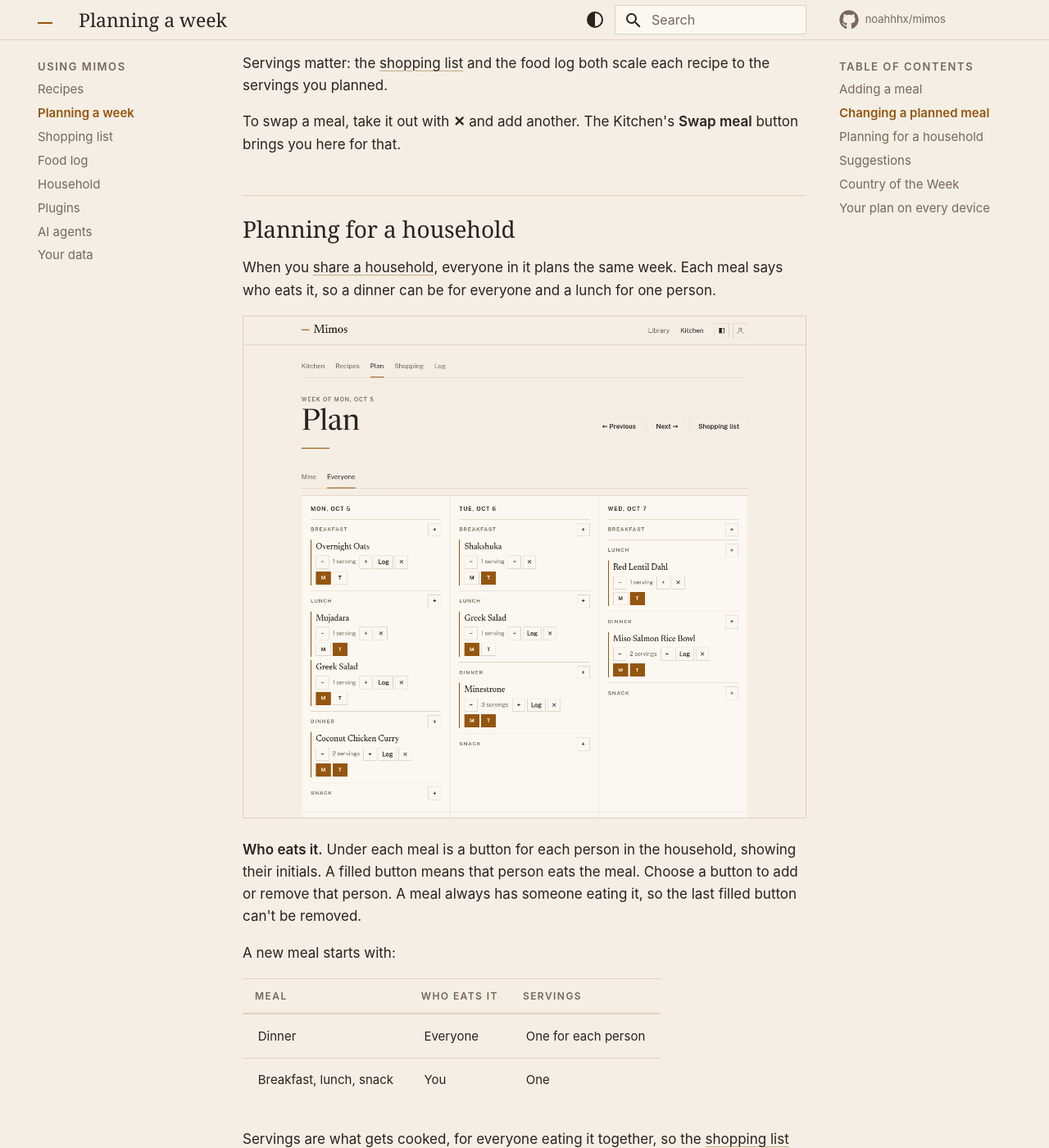
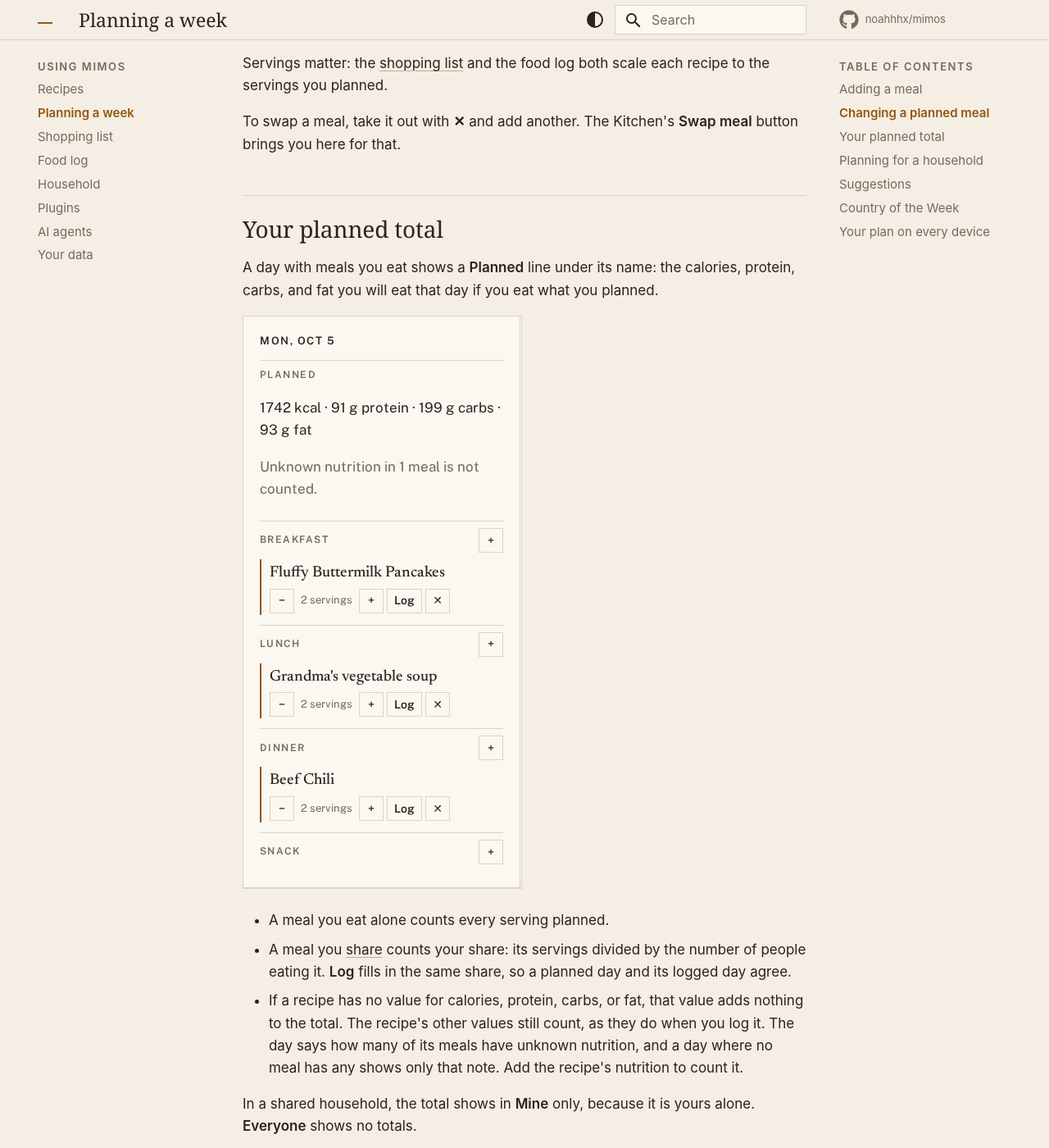
Before and after one commit to noahhhx/mimos, an MkDocs documentation site: the page built from docs/guide/planning.md, in a window 1280 px wide and 1400 px high, scrolled down 1499 px. Shown: the whole window at 82% size. Built offline with MkDocs 1.6.1 and Material for MkDocs 9.7.7, drawn with Linux system fonts in a browser that asks for light colours; comment, search, counter and statistics services are not loaded.

Commit message:
docs: your planned total on the plan page

```diff
--- a/docs/guide/planning.md
+++ b/docs/guide/planning.md
@@ -33,6 +33,27 @@ both scale each recipe to the servings you planned.
 
 To swap a meal, take it out with **✕** and add another. The Kitchen's
 **Swap meal** button brings you here for that.
+
+## Your planned total
+
+A day with meals you eat shows a **Planned** line under its name: the
+calories, protein, carbs, and fat you will eat that day if you eat what
+you planned.
+
+![Monday's planned total above its meals](../assets/screenshots/plan-totals.png)
+
+- A meal you eat alone counts every serving planned.
+- A meal you [share](#planning-for-a-household) counts your share: its
+  servings divided by the number of people eating it. **Log** fills in
+  the same share, so a planned day and its logged day agree.
+- If a recipe has no value for calories, protein, carbs, or fat, that
+  value adds nothing to the total. The recipe's other values still
+  count, as they do when you log it. The day says how many of its meals
+  have unknown nutrition, and a day where no meal has any shows only
+  that note. Add the recipe's nutrition to count it.
+
+In a shared household, the total shows in **Mine** only, because it is
+yours alone. **Everyone** shows no totals.
 
 ## Planning for a household
 
```
Also changed, not shown: AGENTS.md (+1 -1 lines), docs/assets/screenshots/plan-totals.png (added).
